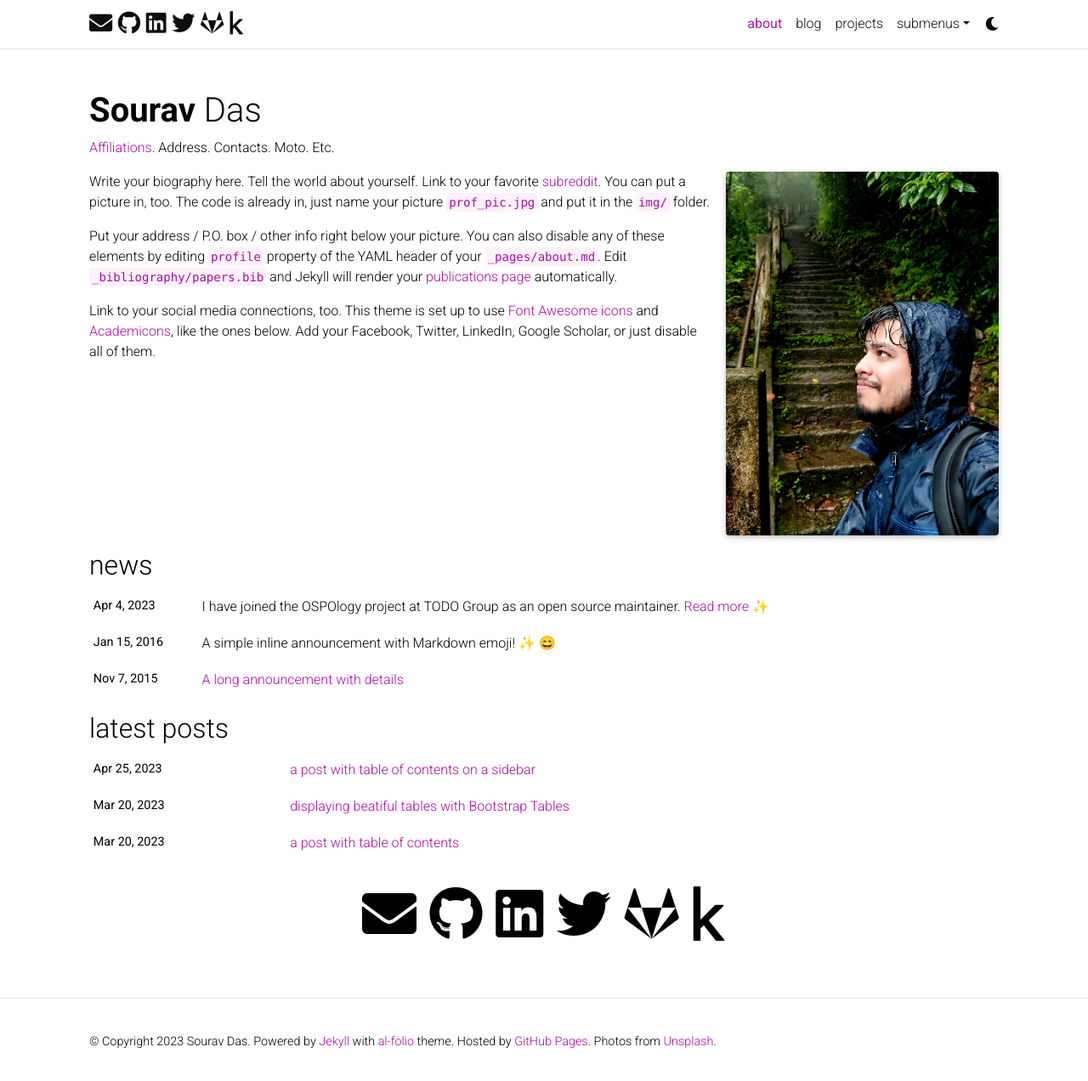
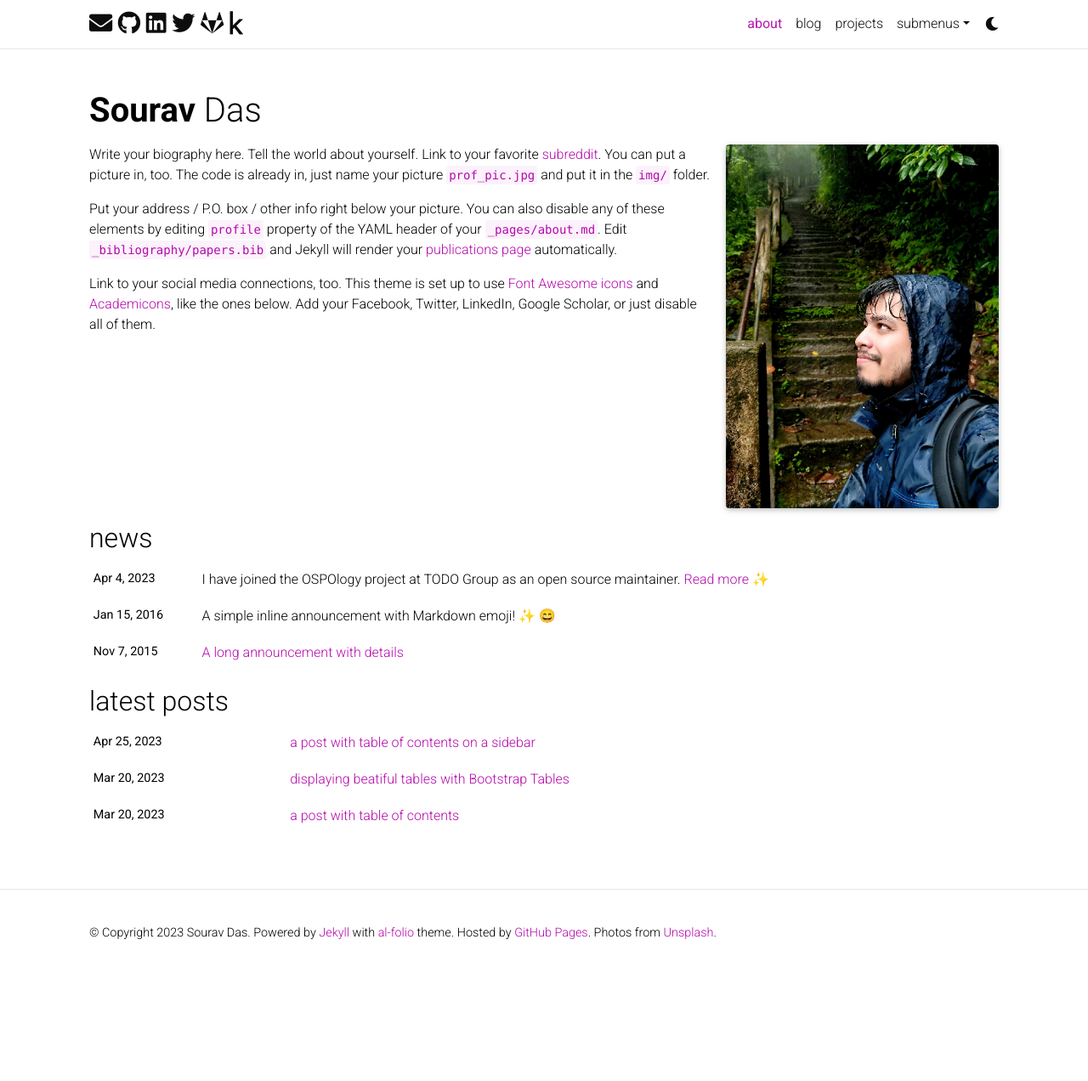
Before and after one commit to souravcipher/souravcipher.github.io, a Jekyll site: the page built from _pages/about.md, in a window 1280 px wide and 1276 px high. Shown: the top 1272 px of the window at 85% size. Built offline with Jekyll 4.4.1, drawn with Linux system fonts in a browser that asks for light colours; full-size pictures stand in for the smaller copies a plugin makes; emoji names are drawn with the system emoji font; comment, search, counter and statistics services are not loaded; a style sheet for code colours, icons or effects is not loaded.

Commit message:
hide socials on bottom/footer

```diff
--- a/_pages/about.md
+++ b/_pages/about.md
@@ -2,7 +2,7 @@
 layout: about
 title: about
 permalink: /
-subtitle: <a href='#'>Affiliations</a>. Address. Contacts. Moto. Etc.
+subtitle:
 
 profile:
   align: right
@@ -16,7 +16,7 @@
 news: true  # includes a list of news items
 latest_posts: true  # includes a list of the newest posts
 selected_papers: false # includes a list of papers marked as "selected={true}"
-social: true  # includes social icons at the bottom of the page
+social: false  # includes social icons at the bottom of the page
 ---
 
 Write your biography here. Tell the world about yourself. Link to your favorite [subreddit](http://reddit.com). You can put a picture in, too. The code is already in, just name your picture `prof_pic.jpg` and put it in the `img/` folder.
```
